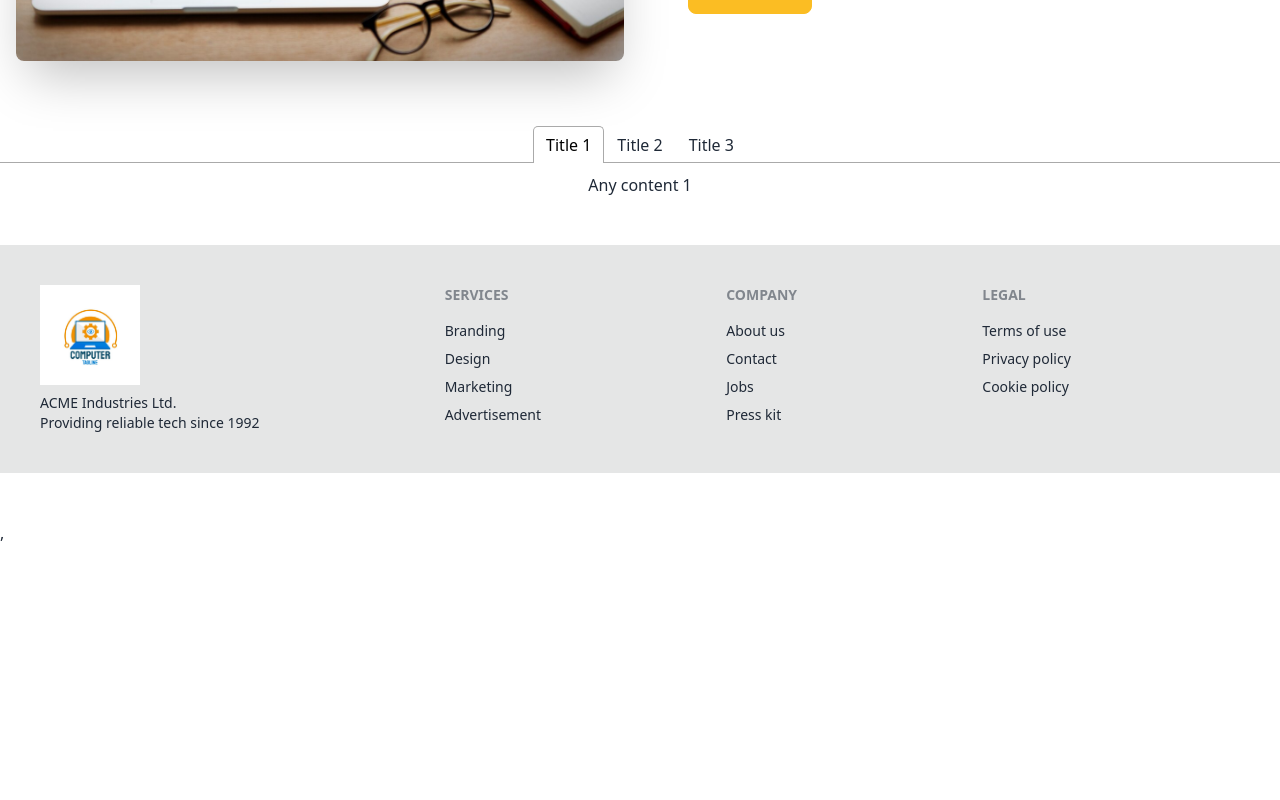
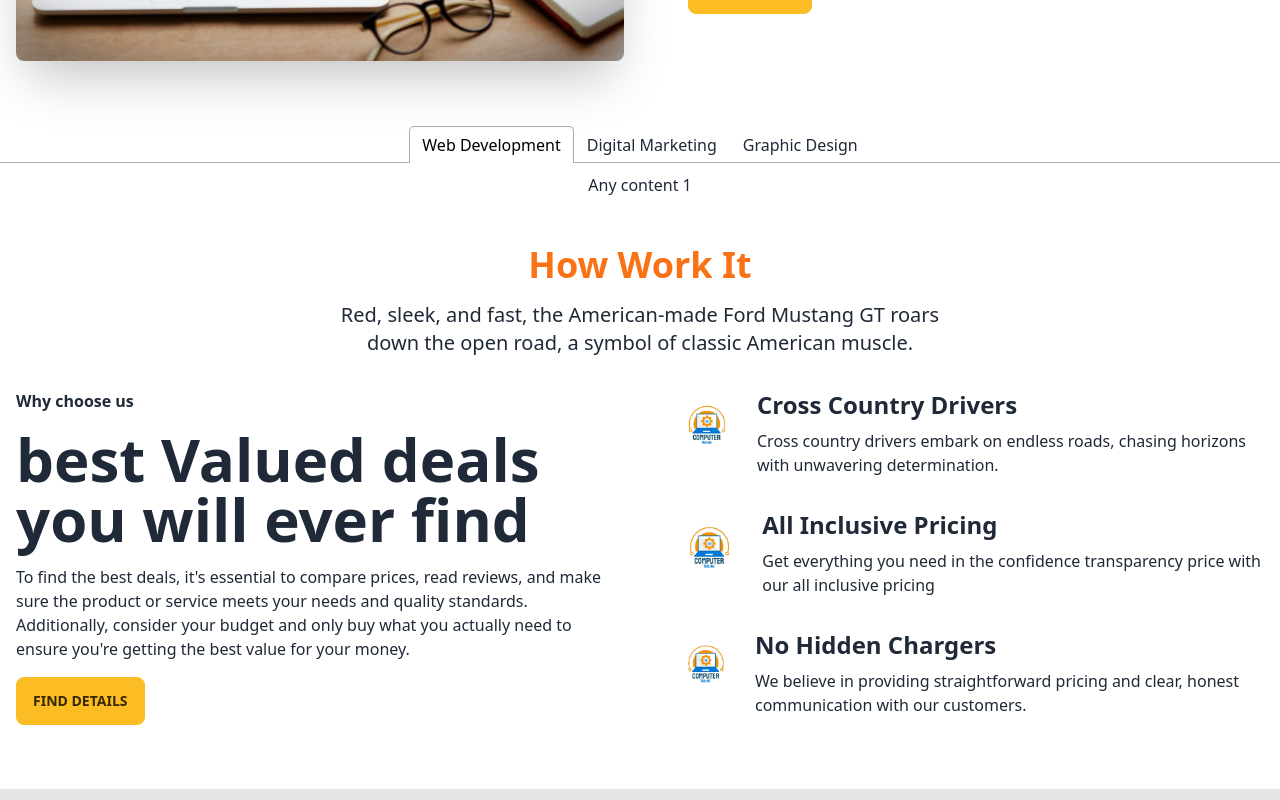
Before and after one commit to ebrahim20254/online-market-assignment-11, a React (Vite) app: page / in a window 1280 px wide. Shown: the part 1380-2180 px from the top of the page. Before the commit the page ends 1925 px from the top, so only its background shows below. Built offline with nearby package versions, Linux system fonts and the light colour scheme; no server answers.

Commit message:
header section done

```diff
--- /dev/null
+++ b/src/Pages/Home/Choose/Choose.jsx
@@ -0,0 +1,56 @@
+import img1 from '../../../assets/login/logo.jpg'
+import img2 from '../../../assets/login/logo.jpg'
+import img3 from '../../../assets/login/logo.jpg'
+
+const Choose = () => {
+    return (
+        <div className=" my-12">
+            <h3 className=' text-4xl text-center my-4 text-orange-500 font-bold'>How Work It</h3>
+            <p className=' text-xl text-center  w-[50%] mx-auto'>Red, sleek, and fast, the American-made Ford Mustang GT roars down the open road, a symbol of classic American muscle.</p>
+            <div className="hero my-4">
+                <div className="hero-content flex-col lg:flex-row">
+                    <div className=" lg:w-1/2 space-y-4 mr-12">
+                        <h3 className=" font-bold">Why choose us</h3>
+                        <h2 className=" text-6xl font-bold">best Valued deals you will ever find</h2>
+                        <p>To find the best deals, it's essential to compare prices, read reviews, and make sure the product or service meets your needs and quality standards. Additionally, consider your budget and only buy what you actually need to ensure you're getting the best value for your money.</p>
+                        <button class="btn btn-warning">Find Details</button>
+                    </div>
+                    <div className="lg:w-1/2 space-y-6">
+                        <div className=' flex gap-4'>
+                            <div>
+                                <img src={img1} className='w-[100px]' alt="" />
+                            </div>
+                            <div>
+                                <h2 className=' text-2xl font-bold'>Cross Country Drivers</h2>
+                                <p className='my-2'>Cross country drivers embark on endless roads, chasing horizons with unwavering determination.</p>
+                            </div>
+                        </div>
+
+                        <div className=' flex gap-4'>
+                            <div>
+                                <img src={img2} className='w-[100px]' alt="" />
+                            </div>
+                            <div>
+                                <h2 className=' text-2xl font-bold'>All Inclusive Pricing</h2>
+                                <p className='my-2'>Get everything you need in the confidence transparency price with our all inclusive pricing</p>
+                            </div>
+                        </div>
+
+                        <div className=' flex gap-4'>
+                            <div>
+                                <img src={img3} className='w-[100px]' alt="" />
+                            </div>
+                            <div>
+                                <h2 className=' text-2xl font-bold'>No Hidden Chargers</h2>
+                                <p className='my-2'>We believe in providing straightforward pricing and clear, honest communication with our customers.</p>
+                            </div>
+                        </div>
+
+                    </div>
+                </div>
+            </div>
+        </div>
+    );
+};
+
+export default Choose;
--- a/src/Pages/Home/Header/Home.jsx
+++ b/src/Pages/Home/Header/Home.jsx
@@ -1,5 +1,6 @@
 import About from "../About/About";
 import Banner from "../Banner/Banner";
+import Choose from "../Choose/Choose";
 import TabSection from "../TabSection/TabSection";
 
 
@@ -9,6 +10,7 @@ const Home = () => {
             <Banner></Banner>
             <About></About>
             <TabSection></TabSection>
+            <Choose></Choose>
         </div>
     );
 };
--- a/src/Pages/Home/TabSection/TabSection.jsx
+++ b/src/Pages/Home/TabSection/TabSection.jsx
@@ -6,9 +6,9 @@ const TabSection = () => {
         <div className=' text-center my-12'>
             <Tabs>
                 <TabList>
-                    <Tab>Title 1</Tab>
-                    <Tab>Title 2</Tab>
-                    <Tab>Title 3</Tab>
+                    <Tab>Web Development</Tab>
+                    <Tab>Digital Marketing</Tab>
+                    <Tab>Graphic Design</Tab>
                 </TabList>
 
                 <TabPanel>
--- a/src/Pages/Shared/Footer/Footer.jsx
+++ b/src/Pages/Shared/Footer/Footer.jsx
@@ -1,5 +1,5 @@
 
-import logo from '../../../assets/login/logo.jpg'
+import logo from '../../../assets/login/logo1.jpg'
 const Footer = () => {
     return (
         <footer className="footer p-10 bg-base-300 text-base-content my-12">
--- a/src/Pages/Shared/Navbar/Navbar.jsx
+++ b/src/Pages/Shared/Navbar/Navbar.jsx
@@ -1,7 +1,7 @@
 import { useContext } from "react";
 import { Link, NavLink } from "react-router-dom";
 import { AuthContext } from "../../../Providers/AuthProvider";
-import logo from '../../../assets/login/logo.jpg'
+import logo from '../../../assets/login/logo1.jpg'
 
 
 const Navbar = () => {
@@ -33,7 +33,7 @@ const Navbar = () => {
                 </div>
                 <div className=" flex items-center">
                     <Link to="/" className="btn btn-ghost normal-case text-xl">
-                        <img className=" w-[100px] h-[100px]  -mt-6" src={logo} alt="" />
+                        <img className=" w-[200px] h-[100px]  -mt-6" src={logo} alt="" />
                     </Link>
                     <h1 className=" text-3xl font-bold">Get<span className=" text-orange-600">Job</span></h1>
                 </div>
```
Also changed, not shown: src/assets/login/logo1.jpg (added).
